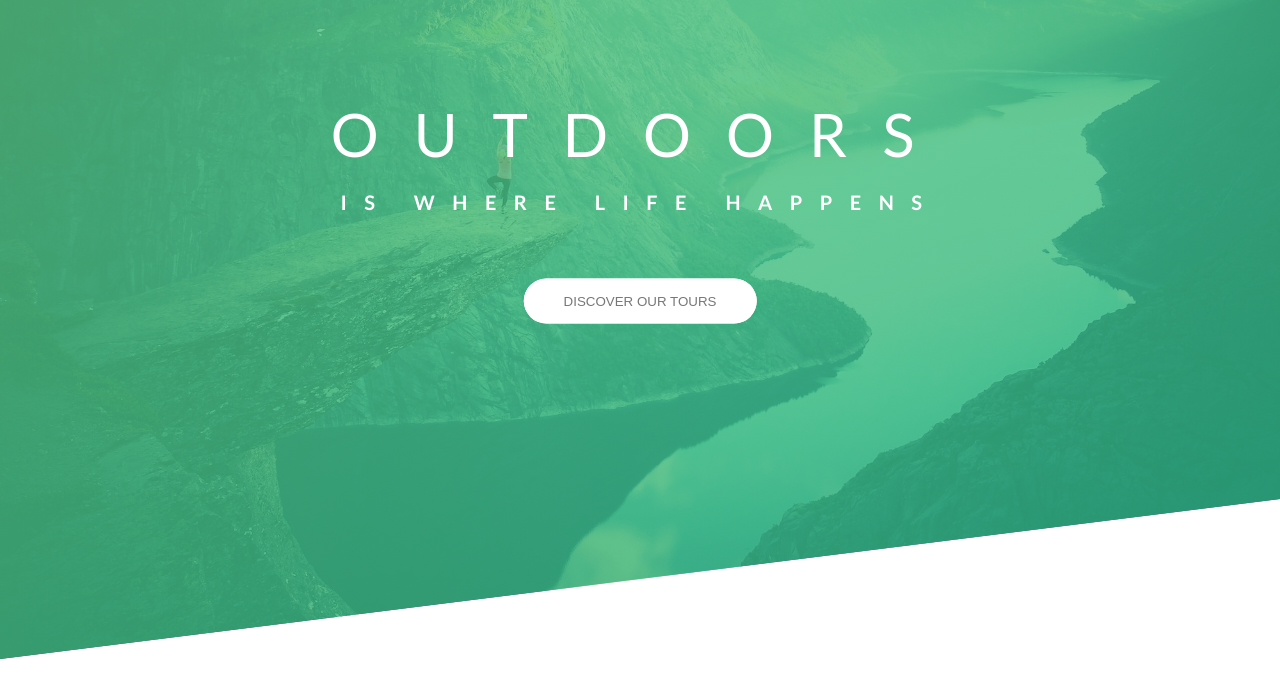
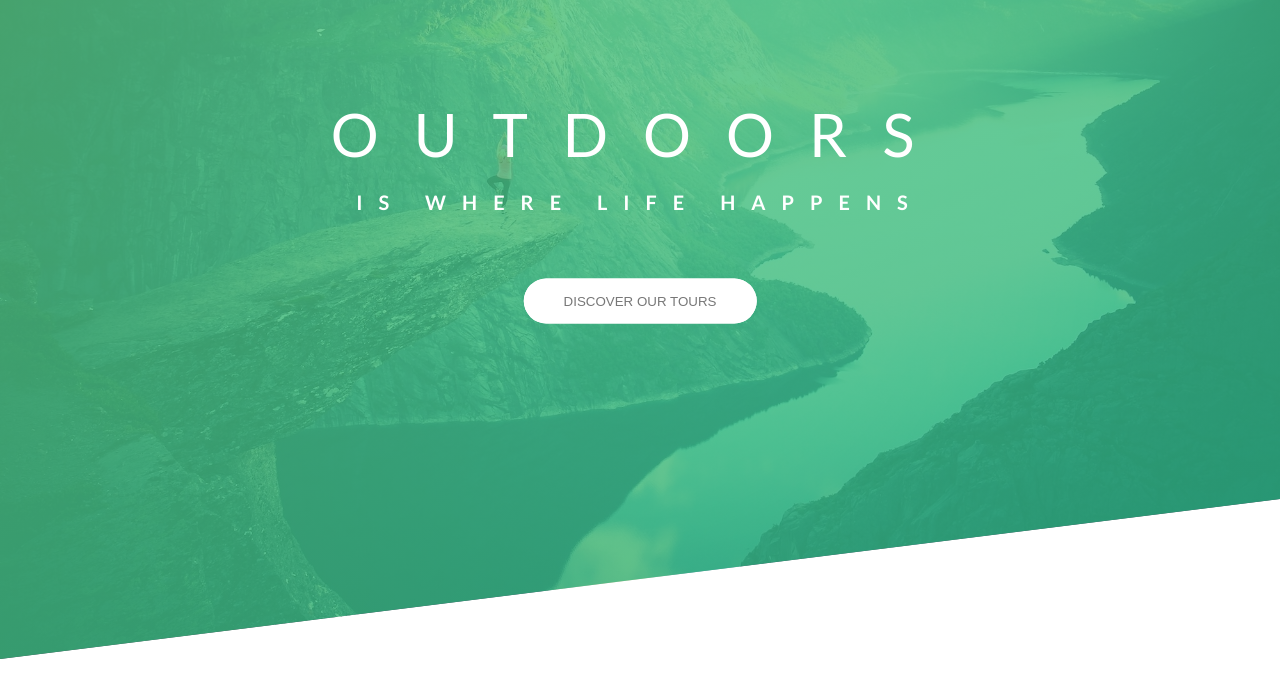
Before and after one commit to abr-ya/html-outdoors, a website: page docs/index.html in a window 1280 px wide. Shown: the part 101-798 px from the top of the page. Drawn offline with Linux system fonts and the light colour scheme.

Commit message:
refactor: Change project folder name to docs

```diff
--- a/package.json
+++ b/package.json
@@ -4,8 +4,8 @@
   "description": "Outdoors landing project: html, sass, js",
   "main": "index.js",
   "scripts": {
-    "build": "node-sass ./src/scss/main.scss ./dist/css/style.css -w",
-    "dev": "live-server --open=./dist/ --watch=./dist/"
+    "build": "node-sass ./src/scss/main.scss ./docs/css/style.css -w",
+    "dev": "live-server --open=./docs/ --watch=./docs/"
   },
   "repository": {
     "type": "git",
--- a/src/scss/main.scss
+++ b/src/scss/main.scss
@@ -83,7 +83,7 @@ body {
 .heading-primary--text {
   font-size: 2rem;
   font-weight: 700;
-  letter-spacing: 1.75rem;
+  letter-spacing: 1.6rem;
 
   /* name - duration - timing function */
   animation: moveInRight 1s ease-in;
```
Also changed, not shown: docs/css/style.css, docs/img/favicon.png (renamed from dist/img/favicon.png), docs/img/hero.jpg (renamed from dist/img/hero.jpg), docs/img/logo-white.png (renamed from dist/img/logo-white.png), docs/index.html (renamed from dist/index.html).
